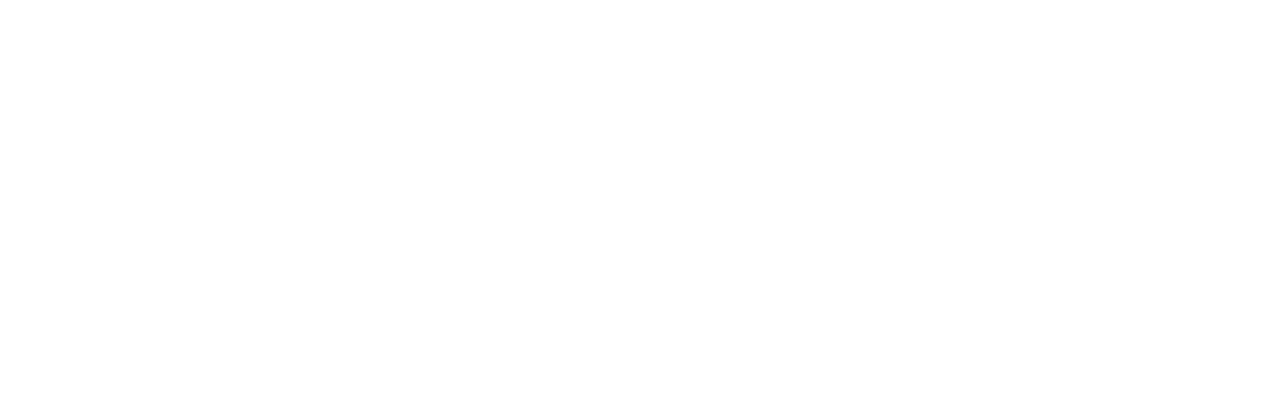
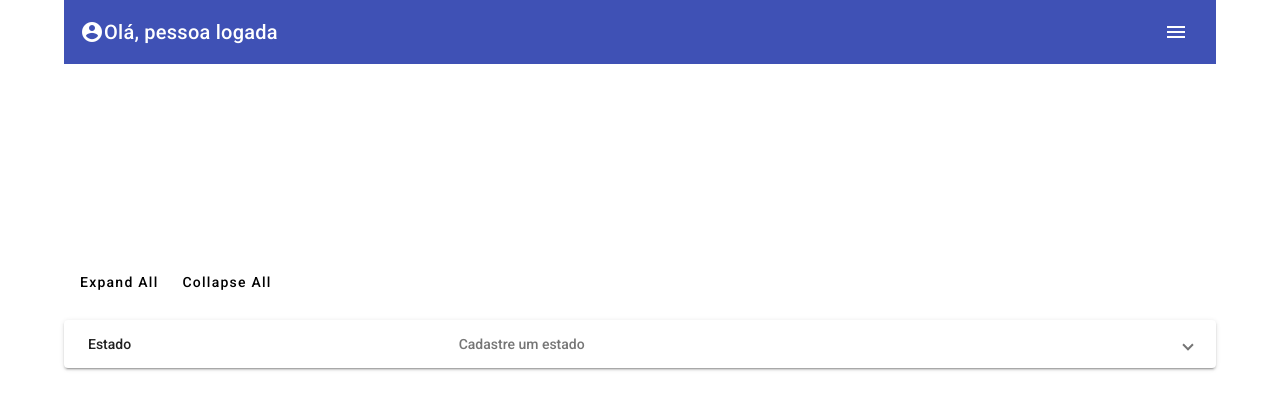
Before and after one commit to Vihgabiss/otica_Angular_Topicos2, an Angular app: page /estados/new in a window 1280 px wide. Before the commit this address led to /. Shown: the top 410 px of the page. Built offline with nearby package versions, Linux system fonts and the light colour scheme.

Commit message:
criado o formulário de estado

```diff
--- a/src/app/app.routes.ts
+++ b/src/app/app.routes.ts
@@ -1,6 +1,8 @@
 import { Routes } from '@angular/router';
 import { EstadoListComponent } from './components/estado/estado-list/estado-list.component';
+import { EstadoFormComponent } from './components/estado/estado-form/estado-form.component';
 
 export const routes: Routes = [
-    { path: 'estados', component: EstadoListComponent, title: 'Lista de Estados'}
+    { path: 'estados', component: EstadoListComponent, title: 'Lista de Estados'},
+    { path: 'estados/new', component: EstadoFormComponent, title: 'Novo Estado'}
 ];
--- /dev/null
+++ b/src/app/components/estado/estado-form/estado-form.component.css
@@ -0,0 +1,30 @@
+.example-spacer {
+  flex : 1  1 auto;
+}
+
+.flex-container{
+  display: flex;
+  align-items: center;
+  width: 100%;
+}
+
+.expansion-panel{
+  margin-top: 200px;
+}
+
+.example-action-buttons {
+  padding-bottom: 20px;
+}
+
+.example-headers-align .mat-expansion-panel-header-description {
+  justify-content: space-between;
+  align-items: center;
+}
+
+.example-headers-align .mat-mdc-form-field + .mat-mdc-form-field {
+  margin-left: 8px;
+}
+
+button{
+  margin-left: 8px;
+}
--- /dev/null
+++ b/src/app/components/estado/estado-form/estado-form.component.html
@@ -0,0 +1,114 @@
+<!--Menu da página-->
+<mat-toolbar class="mat-toolbar" color="primary">
+  <div class="flex-container">
+    <mat-icon>account_circle</mat-icon>
+    <span>Olá, pessoa logada</span>
+    <span class="example-spacer"></span>
+    <button
+      mat-icon-button
+      class="example-icon"
+      aria-label="Example icon-button with menu icon"
+    >
+      <mat-icon>menu</mat-icon>
+    </button>
+  </div>
+</mat-toolbar>
+
+<!--Painel Expansivo-->
+<div class="expansion-panel">
+  <!--Botões para expandir ou fechar tudo-->
+  <div class="example-action-buttons">
+    <button mat-button (click)="accordion.openAll()">Expand All</button>
+    <button mat-button (click)="accordion.closeAll()">Collapse All</button>
+  </div>
+  <!---->
+  <mat-accordion class="example-headers-align" multi>
+    <mat-expansion-panel>
+      <!--Capa do painel Estado-->
+      <mat-expansion-panel-header>
+        <mat-panel-title> Estado </mat-panel-title>
+        <mat-panel-description> Cadastre um estado </mat-panel-description>
+      </mat-expansion-panel-header>
+      <!--Formulário para cadastro de estado-->
+      <form [formGroup]="formGroup">
+        <!--Campo nome-->
+        <mat-form-field appearance="fill" class="full-width-input">
+          <mat-label>Nome</mat-label>
+          <input
+            matInput
+            type="text"
+            title="Escreva o nome do estado"
+            formControlName="nome"
+          />
+          <mat-error
+            *ngIf="
+              formGroup.get('nome') &&
+              formGroup.get('nome')?.invalid &&
+              formGroup.get('nome')?.touched
+            "
+          >
+            O nome é obrigatório.
+          </mat-error>
+        </mat-form-field>
+        <!--Campo sigla-->
+        <mat-form-field appearance="fill" class="full-width-input">
+          <mat-label>Sigla</mat-label>
+          <input
+            matInput
+            type="text"
+            title="Escreva a sigla do estado"
+            formControlName="sigla"
+          />
+          <mat-error
+            *ngIf="
+              formGroup.get('sigla') &&
+              formGroup.get('sigla')?.invalid &&
+              formGroup.get('sigla')?.touched
+            "
+          >
+            A sigla é obrigatória.
+          </mat-error>
+        </mat-form-field>
+      </form>
+      <!--Botão salvar-->
+      <button
+        mat-raised-button
+        title="Botão salvar"
+        color="primary"
+        (click)="salvar()"
+        [disabled]="formGroup.invalid"
+      >
+        Salvar
+      </button>
+      <!--Botão excluir-->
+      <button
+        mat-raised-button
+        title="Botão excluir"
+        *ngIf="formGroup?.get('id')?.value"
+        color="warn"
+        (click)="excluir()"
+        [disabled]="formGroup.invalid">
+        excluir
+      </button>
+      <!--Botão cancelar-->
+      <button mat-raised-button routerLink="/estados">Cancelar</button>
+      <!---->
+    </mat-expansion-panel>
+    <!--mat-expansion-panel>
+      <mat-expansion-panel-header>
+        <mat-panel-title>
+          Cidade
+        </mat-panel-title>
+        <mat-panel-description>
+          Cadastre uma cidade
+        </mat-panel-description>
+      </mat-expansion-panel-header>
+
+      <mat-form-field>
+        <mat-label>Nome</mat-label>
+        <input matInput type="text" title="Escreva o nome do estado">
+      </mat-form-field>
+      <mat-datepicker #picker></mat-datepicker>
+    </mat-expansion-panel -->
+  </mat-accordion>
+</div>
--- /dev/null
+++ b/src/app/components/estado/estado-form/estado-form.component.ts
@@ -0,0 +1,93 @@
+import { Component, ViewChild } from '@angular/core';
+import { FormBuilder, FormGroup, Validators } from '@angular/forms';
+import { MatButtonModule } from '@angular/material/button';
+import { MatFormFieldModule } from '@angular/material/form-field';
+import { MatInputModule } from '@angular/material/input';
+
+import { ActivatedRoute, Router, RouterModule } from '@angular/router';
+import { NgIf } from '@angular/common';
+
+import { MatToolbarModule } from '@angular/material/toolbar';
+import { EstadoService } from '../../../services/estado.service';
+import { Estado } from '../../../models/estado.model';
+
+
+import { MatAccordion, MatExpansionModule } from '@angular/material/expansion';
+import { MatDatepickerModule } from '@angular/material/datepicker';
+import { provideNativeDateAdapter } from '@angular/material/core';
+import { MatIconModule } from '@angular/material/icon';
+import { FormsModule, ReactiveFormsModule } from '@angular/forms';
+
+
+
+@Component({
+  selector: 'app-estado-form',
+  standalone: true,
+  providers: [provideNativeDateAdapter()],
+  imports: [NgIf, MatToolbarModule, MatButtonModule, RouterModule, MatExpansionModule, MatFormFieldModule, MatDatepickerModule, MatInputModule, MatAccordion, MatIconModule,
+    FormsModule, ReactiveFormsModule],
+  templateUrl: './estado-form.component.html',
+  styleUrl: './estado-form.component.css'
+})
+export class EstadoFormComponent {
+  @ViewChild(MatAccordion) accordion: MatAccordion;
+
+  formGroup: FormGroup;
+
+  constructor(private formBuilder: FormBuilder,
+    private estadoService: EstadoService,
+    private router: Router,
+    private activatedRoute: ActivatedRoute) {
+
+    this.accordion = new MatAccordion();
+
+    const estado: Estado = activatedRoute.snapshot.data['estado'];
+
+    this.formGroup = formBuilder.group({
+      id: [(estado && estado.id) ? estado.id : null],
+      nome: [(estado && estado.nome) ? estado.nome : '', Validators.required],
+      sigla: [(estado && estado.sigla) ? estado.sigla : '', Validators.required]
+    });
+  }
+
+  salvar() {
+    if (this.formGroup.valid) {
+      const estado = this.formGroup.value;
+      if (estado.id == null) {
+        this.estadoService.insert(estado).subscribe({
+          next: (estadoCadastrado) => {
+            this.router.navigateByUrl('/estados');
+          },
+          error: (err) => {
+            console.log('Erro ao Incluir' + JSON.stringify(err));
+          }
+        });
+      } else {
+        this.estadoService.update(estado).subscribe({
+          next: (estadoAlterado) => {
+            this.router.navigateByUrl('/estados');
+          },
+          error: (err) => {
+            console.log('Erro ao Editar' + JSON.stringify(err));
+          }
+        });
+      }
+    }
+  }
+
+  excluir() {
+    if (this.formGroup.valid) {
+      const estado = this.formGroup.value;
+      if (estado.id != null) {
+        this.estadoService.delete(estado).subscribe({
+          next: () => {
+            this.router.navigateByUrl('/estados');
+          },
+          error: (err) => {
+            console.log('Erro ao Excluir' + JSON.stringify(err));
+          }
+        });
+      }
+    }
+  }
+}
--- a/src/app/components/estado/estado-list/estado-list.component.html
+++ b/src/app/components/estado/estado-list/estado-list.component.html
@@ -15,7 +15,7 @@
 
 <div class="table">
   <div class="novo_local_button">
-    <button mat-raised-button color="primary">
+    <button mat-raised-button color="primary" routerLink="/estados/new">
       Novo Local
       <mat-icon>add</mat-icon>
     </button>
```
